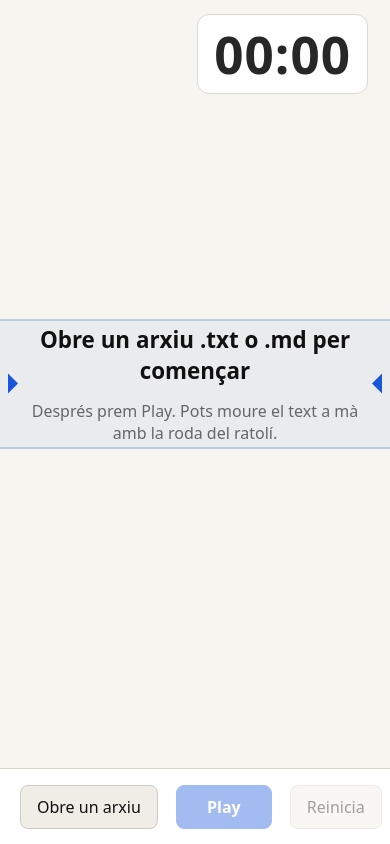
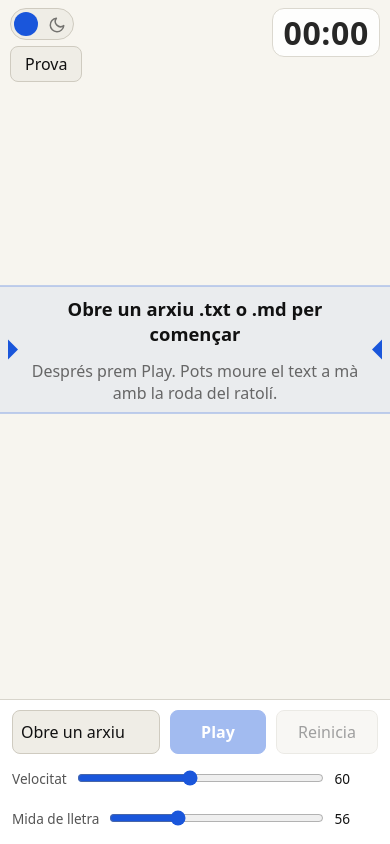
Before and after one commit to jmm70/teleprompter-jmm, a plain HTML site: page index.html in a window 390 px wide. Drawn offline with Linux system fonts and the light colour scheme; a script that the page names is missing.

Commit message:
Interruptor sol/lluna i Prova a dalt a l'esquerra, barra responsive i tàctil
Co-Authored-By: Claude Sonnet 5.5 <noreply@anthropic.com>

```diff
--- a/index.html
+++ b/index.html
@@ -11,10 +11,11 @@
   :root[data-theme=light] { --bg:#f7f5ef; --fg:#111; --muted:#666; --accent:#1a56db; --accent-fg:#fff;
     --accent-rgb:26,86,219; --bar:#ffffff; --bar-border:#d8d5cc; --btn:#efede6; --btn-hover:#e3e0d6; --btn-border:#cfcbc0; --label:#555; }
   * { box-sizing: border-box; }
-  html, body { margin: 0; height: 100%; background: var(--bg); color: var(--fg);
+  html, body { margin: 0; height: 100%; height: 100dvh; background: var(--bg); color: var(--fg);
     font-family: system-ui, -apple-system, "Segoe UI", Roboto, sans-serif; overflow: hidden; }
+  body { display: flex; flex-direction: column; }
 
-  #stage { position: fixed; inset: 0 0 76px 0; overflow: hidden; }
+  #stage { position: relative; flex: 1; min-height: 0; overflow: hidden; touch-action: none; }
   #content { position: absolute; left: 50%; top: 0; will-change: transform; }
   .line { white-space: nowrap; text-align: center; font-size: var(--fs); line-height: 1.5;
     font-weight: 600; transform-origin: center center; will-change: transform, opacity; }
@@ -30,21 +31,33 @@
   #guide::before { left: 8px; border-left-color: var(--accent); }
   #guide::after { right: 8px; border-right-color: var(--accent); }
 
-  #timer { position: absolute; top: 14px; right: 22px; z-index: 2; font-size: 3.2rem; font-weight: 700;
+  #corner { position: absolute; top: 14px; right: 22px; z-index: 2; display: flex; flex-direction: column;
+    align-items: flex-end; gap: 10px; }
+  #tools { position: absolute; top: 14px; left: 22px; z-index: 2; display: flex; flex-direction: column;
+    align-items: flex-start; gap: 10px; }
+  #timer { font-size: 3.2rem; font-weight: 700;
     font-variant-numeric: tabular-nums; letter-spacing: .02em; color: var(--fg); opacity: .9;
     padding: 4px 16px; border-radius: 12px; background: var(--bar); border: 1px solid var(--bar-border); }
-  #estimate { position: absolute; top: 92px; right: 22px; z-index: 2; text-align: right; font-size: 1rem;
+  #estimate { text-align: right; font-size: 1rem;
     line-height: 1.5; color: var(--muted); font-variant-numeric: tabular-nums; display: none; }
   #estimate b { color: var(--fg); font-size: 1.15rem; }
+  #theme { position: relative; width: 64px; height: 32px; padding: 0; border-radius: 16px; flex: none; }
+  #theme svg { position: absolute; top: 7px; width: 18px; height: 18px; fill: none; stroke: var(--fg);
+    stroke-width: 2; stroke-linecap: round; stroke-linejoin: round; opacity: .55; }
+  #theme .sun { left: 7px; } #theme .moon { right: 7px; }
+  #theme .knob { position: absolute; top: 3px; left: 3px; width: 24px; height: 24px; border-radius: 50%;
+    background: var(--accent); transition: transform .2s; }
+  #theme[aria-checked=true] .knob { transform: translateX(32px); }
+  #sample { padding: 6px 14px; }
   #timer.running { border-color: var(--accent); }
 
   #empty { position: absolute; inset: 0; display: flex; align-items: center; justify-content: center;
     flex-direction: column; gap: 14px; color: var(--muted); text-align: center; padding: 24px; }
   #empty strong { color: var(--fg); font-size: 1.4rem; }
 
-  #bar { position: fixed; left: 0; right: 0; bottom: 0; height: 76px; display: flex; align-items: center;
-    gap: 18px; padding: 0 20px; background: var(--bar); border-top: 1px solid var(--bar-border); flex-wrap: nowrap;
-    overflow-x: auto; }
+  #bar { display: flex; align-items: center; flex-wrap: wrap; gap: 10px 18px; padding: 12px 20px;
+    padding-bottom: max(12px, env(safe-area-inset-bottom));
+    background: var(--bar); border-top: 1px solid var(--bar-border); }
   button, .btn { background: var(--btn); color: var(--fg); border: 1px solid var(--btn-border); border-radius: 8px;
     padding: 10px 16px; font: inherit; cursor: pointer; white-space: nowrap; }
   button:hover, .btn:hover { background: var(--btn-hover); }
@@ -52,18 +65,39 @@
   #play { background: var(--accent); color: var(--accent-fg); border-color: var(--accent); font-weight: 700; min-width: 96px; }
   #play:hover { filter: brightness(1.12); background: var(--accent); }
   label { display: flex; align-items: center; gap: 8px; font-size: .85rem; color: var(--label); white-space: nowrap; }
-  input[type=range] { width: 150px; accent-color: var(--accent); }
+  input[type=range] { width: 150px; min-width: 0; accent-color: var(--accent); }
   output { min-width: 3.2em; color: var(--fg); font-variant-numeric: tabular-nums; }
   input[type=file] { display: none; }
-  .spacer { flex: 1; }
+
+  @media (max-width: 700px) {
+    #bar { padding: 10px 12px; gap: 8px 10px; }
+    #bar > .btn, #bar > button { flex: 1 1 auto; text-align: center; padding: 10px 8px; }
+    #bar > label:not(.btn) { flex: 1 1 100%; }
+    #bar label input[type=range] { flex: 1; width: auto; height: 28px; }
+    #corner { top: 8px; right: 10px; gap: 6px; }
+    #tools { top: 8px; left: 10px; gap: 6px; }
+    #timer { font-size: 2rem; padding: 2px 10px; }
+    #estimate { font-size: .85rem; }
+    #empty strong { font-size: 1.15rem; }
+  }
 </style>
 </head>
 <body>
   <div id="stage">
     <div id="content"></div>
     <div id="guide"></div>
-    <div id="timer" title="Temps de lectura">00:00</div>
-    <div id="estimate"></div>
+    <div id="tools">
+      <button id="theme" role="switch" aria-checked="false" aria-label="Canvia entre mode clar i fosc" title="Mode clar / fosc">
+        <svg class="sun" viewBox="0 0 24 24"><circle cx="12" cy="12" r="4"/><path d="M12 2v2M12 20v2M4.9 4.9l1.4 1.4M17.7 17.7l1.4 1.4M2 12h2M20 12h2M4.9 19.1l1.4-1.4M17.7 6.3l1.4-1.4"/></svg>
+        <svg class="moon" viewBox="0 0 24 24"><path d="M21 12.8A9 9 0 1 1 11.2 3a7 7 0 0 0 9.8 9.8z"/></svg>
+        <span class="knob"></span>
+      </button>
+      <button id="sample" title="Carrega el text de prova">Prova</button>
+    </div>
+    <div id="corner">
+      <div id="timer" title="Temps de lectura">00:00</div>
+      <div id="estimate"></div>
+    </div>
     <div id="empty"><strong>Obre un arxiu .txt o .md per començar</strong><span>Després prem Play. Pots moure el text a mà amb la roda del ratolí.</span></div>
   </div>
 
@@ -72,11 +106,8 @@
     <input id="file" type="file" accept=".txt,.md,text/plain,text/markdown">
     <button id="play" disabled>Play</button>
     <button id="restart" disabled>Reinicia</button>
-    <button id="theme" title="Canvia entre mode clar i fosc">Mode fosc</button>
     <label>Velocitat <input id="speed" type="range" min="10" max="120" step="1" value="60"><output id="speedOut">60</output></label>
     <label>Mida de lletra <input id="size" type="range" min="28" max="120" step="2" value="56"><output id="sizeOut">56</output></label>
-    <span class="spacer"></span>
-    <button id="sample" title="Carrega el text de prova">Prova</button>
   </div>
 
 <script>
@@ -265,7 +296,7 @@
   const themeBtn = $('theme');
   function setTheme(t) {
     document.documentElement.dataset.theme = t;
-    themeBtn.textContent = t === 'light' ? 'Mode fosc' : 'Mode clar';
+    themeBtn.setAttribute('aria-checked', String(t === 'dark'));
     try { localStorage.setItem('theme', t); } catch (e) {}
   }
   let saved = null; try { saved = localStorage.getItem('theme'); } catch (e) {}
@@ -296,6 +327,17 @@
   }
   window.addEventListener('resize', relayout);
 
+  let touchY = null;
+  stage.addEventListener('touchstart', e => { touchY = e.touches[0].clientY; }, { passive: true });
+  stage.addEventListener('touchmove', e => {
+    if (!lines.length || touchY === null) return;
+    const y = e.touches[0].clientY, min = lines[0].center - stage.clientHeight / 2;
+    scrollY = Math.min(Math.max(scrollY + (touchY - y), min), maxScroll);
+    touchY = y;
+    render();
+  }, { passive: true });
+  stage.addEventListener('touchend', () => { touchY = null; });
+
   stage.addEventListener('wheel', e => {
     if (!lines.length) return;
     e.preventDefault();
```
